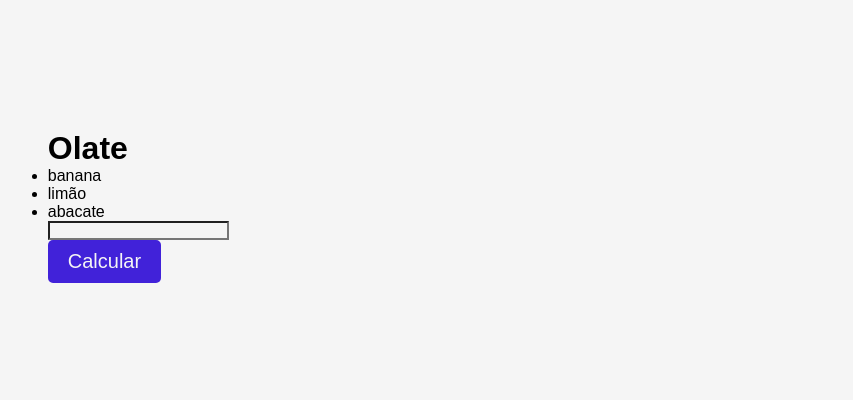
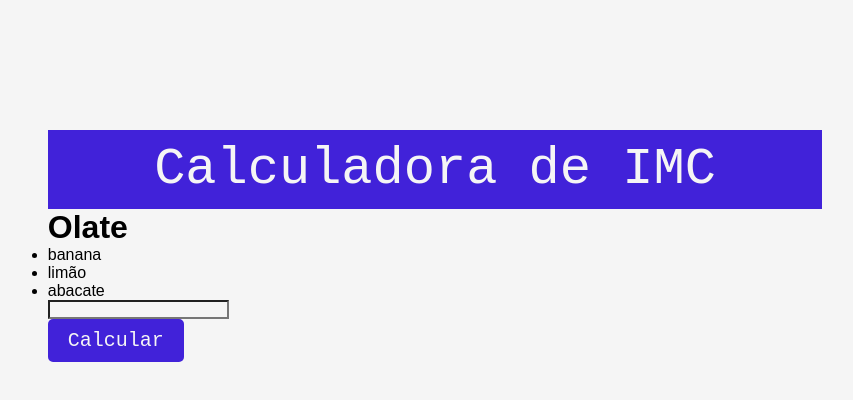
Before and after one commit to Enge-Olate/react-flow, a React (Vite) app: page / in a window 1280 px wide. Shown: the top 400 px of the page, without its empty margins (205-1058 px from the left). Built offline with nearby package versions, Linux system fonts and the light colour scheme.

Commit message:
Criando Header.

```diff
--- a/src/App.jsx
+++ b/src/App.jsx
@@ -1,31 +1,38 @@
-import { useEffect, useState } from 'react';
-import ButtonPrimary from './components/button/ButtonPrimary';
-import './styles/global.css';
+import { useEffect, useState } from "react";
+import ButtonPrimary from "./components/button/ButtonPrimary";
+import Header from "./components/header/Header";
+import "./styles/global.css";
 
 function App() {
-const nome = 'Olate';
-const lista = ['banana', 'limão', 'abacate'];
-const [name, setNname] = useState('');
+  const nome = "Olate";
+  const lista = ["banana", "limão", "abacate"];
+  const [name, setNname] = useState("");
 
-useEffect(()=>{
-  console.log('nome mudou');
-},[name])
+  useEffect(() => {
+    console.log("nome mudou");
+  }, [name]);
   return (
     <>
-      <h1 className='nome'>{nome}</h1>
+      <header>
+        <Header title="Calculadora de IMC" />
+      </header>
+      <h1 className="nome">{nome}</h1>
       <ul>
-        {lista.map(item=>(
+        {lista.map((item) => (
           <li key={item}>{item}</li>
         ))}
       </ul>
-      <input type="text"
+      <input
+        type="text"
         value={name}
-        onChange={name2 =>{setNname(name2.target.value)}}
+        onChange={(name2) => {
+          setNname(name2.target.value);
+        }}
       />
       <h2>{name}</h2>
-        <ButtonPrimary/>
+      <ButtonPrimary label={"Calcular"} />
     </>
-  )
+  );
 }
 
-export default App
+export default App;
--- a/src/components/button/Button.module.css
+++ b/src/components/button/Button.module.css
@@ -6,6 +6,7 @@
     border-radius: 5px;
     cursor:pointer;
     font-size: 20px;
+    font-family: monospace;
     position: relative;
     overflow: hidden;
 }
--- a/src/components/button/ButtonPrimary.jsx
+++ b/src/components/button/ButtonPrimary.jsx
@@ -1,8 +1,7 @@
 import { useState } from "react";
 import styles from "./Button.module.css";
 
-function ButtonPrimary({ onClick, type = "button" }) {
-  const label = "Calcular";
+function ButtonPrimary({label, onClick, type = "button" }) {
   const [bolha, setBolha] = useState([]);
   const click = (e) => {
     console.log(e);
@@ -25,7 +24,7 @@ function ButtonPrimary({ onClick, type = "button" }) {
   };
   return (
     <button className={styles.btn} type={type} onClick={click}>
-      {label}
+        {label}
       {bolha.map((b)=>(
         <span key={b.id} className={styles.bolha} style={{left: bolha.x, top: bolha.y}}></span>
       ))}
--- /dev/null
+++ b/src/components/header/Header.jsx
@@ -0,0 +1,8 @@
+import styles from './Header.module.css'
+function Header({title}){
+
+    return(
+        <header className={styles.header}>{title}</header>
+    )
+}
+export default Header;
--- /dev/null
+++ b/src/components/header/Header.module.css
@@ -0,0 +1,9 @@
+.header{
+    width: 100%;
+    padding:10px 20px;
+    background-color: #4122d9;
+    text-align: center;
+    font-size: 52px;
+    font-family: monospace;
+    color:#f5f5f5
+}
```
